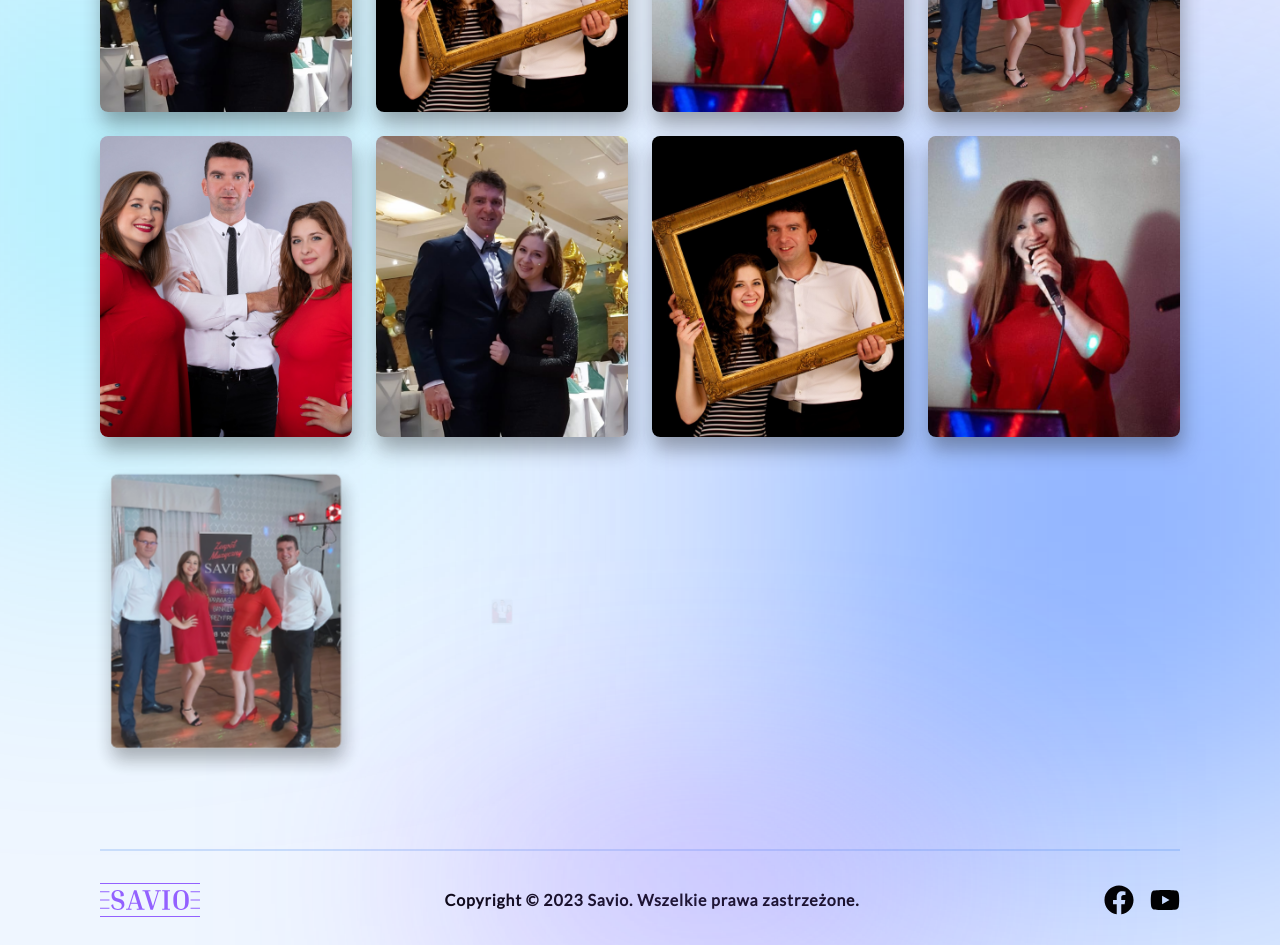
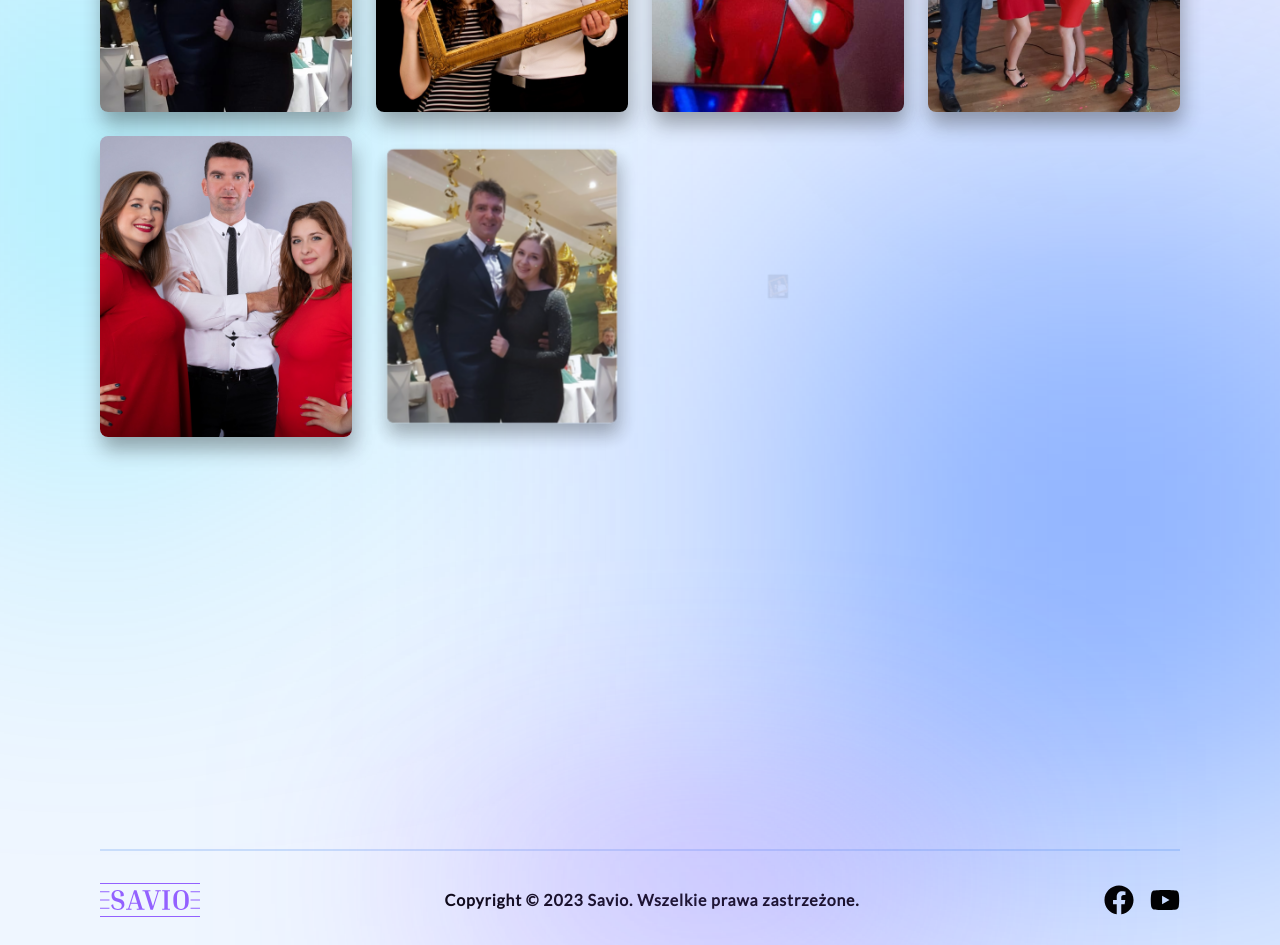
Before and after one commit to F3azy/Savio, a React (Vite) app: page /galeria in a window 1280 px wide. Shown: the part 1220-2165 px from the top of the page. Built offline with nearby package versions, Linux system fonts and the light colour scheme.

Commit message:
played a little with staggerChildren value in gallery for better animation

```diff
--- a/src/pages/Gallery.jsx
+++ b/src/pages/Gallery.jsx
@@ -45,7 +45,7 @@ const Gallery = () => {
       initial="hidden"
       whileInView="visible"
       viewport={{ once: true }}
-      variants={staggerContainer(0.75, 0.5)}
+      variants={staggerContainer(1.3, 0.7)}
       className="flex flex-col gap-y-[36px] py-2"
     >
       <motion.div
```
